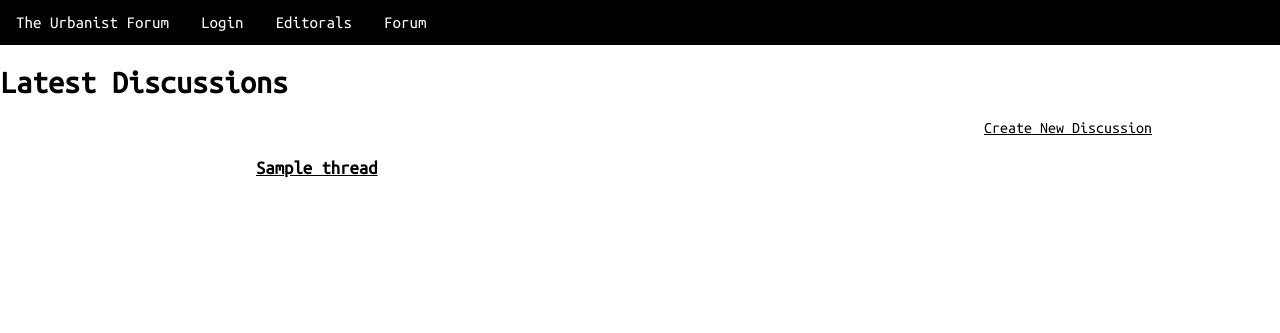
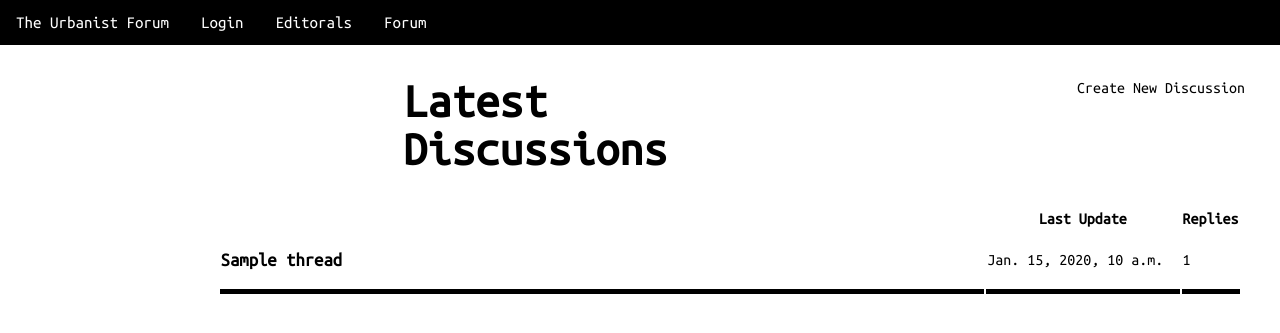
Before and after one commit to mforte215/TheUrbanDiscussion, a Django app: page /threads/ in a window 1280 px wide. Shown: the top 333 px of the page. Run offline with Django 4.2, Linux system fonts and the light colour scheme; tables that the repository leaves empty hold one stand-in row (values such as "Sample post"); some libraries are stand-ins or nearby versions.

Commit message:
thread list view updates. add time stamp sorting

```diff
--- a/app/models.py
+++ b/app/models.py
@@ -72,6 +72,25 @@ class Thread(models.Model):
         self.slug = slugify(self.title)
         super(Thread, self).save(*args, **kwargs)
 
+    @property
+    def latest_comment_date(self):
+        latest_comment = self.published_date
+        comments = self.comments.all()
+        if len(comments) > 0:
+            latest_comment = comments[0].created
+        return latest_comment
+
+    @property
+    def num_of_comments(self):
+        number_of_comments = 0
+        comments = self.comments.all()
+        if len(comments) > 0:
+            number_of_comments = len(comments)
+        return number_of_comments
+
+
+
+
 class Comment(models.Model):
     id = models.UUIDField(primary_key=True, default=uuid.uuid4, editable=False)
     thread = models.ForeignKey(Thread,
--- a/app/static/app/css/style.css
+++ b/app/static/app/css/style.css
@@ -7,6 +7,7 @@ body {
 }
 a {
   color: black;
+  text-decoration: none;
 }
 
 a :active {
@@ -72,9 +73,23 @@ border-radius: 10px;
   }
 
 /* desktop Thread List */
-.thread-section {
+.header-title {
   width: 60%;
   margin: auto;
+}
+
+.thread-section {
+  width: 80%;
+  margin: auto auto auto 17%;
+}
+
+.thread-title-column {
+  width: 80%;
+}
+
+.table-rows-thread td {
+  border-bottom: 5px solid black;
+  border-collapse: collapse;
 }
 
 .create-discussion-area {
@@ -85,6 +100,26 @@ border-radius: 10px;
 
 .create-discussion-link {
   float: right;
+}
+
+.header-title-section {
+  width: 100%;
+  display: inline-flex;
+}
+
+.section-header-one {
+  width: 33%;
+}
+
+.section-header-two {
+  width: 33%;
+  font-size: x-large;
+}
+
+.section-header-three {
+  width: 33%;
+  padding: 35px;
+
 }
 
 /* Desktop Detail */
--- a/app/templates/app/thread-list.html
+++ b/app/templates/app/thread-list.html
@@ -1,15 +1,29 @@
 {% extends 'app/base.html' %}
 {% load static %}
 {% block content %}
-<h1>Latest Discussions</h1>
-<div class="create-discussion-area">
-<a class="create-discussion-link" href="{% url 'create-thread' %}">Create New Discussion</a>
+<div class="header-title-section">
+<div class="section-header-one"></div>
+<div class="section-header-two"><h1 class="create-discussion-title">Latest Discussions</h1></div>
+<div class="section-header-three"><a class="create-discussion-link" href="{% url 'create-thread' %}">Create New Discussion</a></div>
 </div>
 <div class="thread-section">
+    <table>
+        <tr>
+          <th></th>
+          <th>Last Update</th>
+          <th>Replies</th>
+        </tr>
 {% for thread in threads %}
-<div class="thread-list-item">
+<tr class="table-rows-thread">
+<td class="thread-title-column">
 <a href="{% url 'thread_detail' thread.id %}" ><h3>{{thread.title}}</h3></a>
-</div>
+</td>
+<td class="thread-title-column">
+    {{thread.latest_comment_date}}
+</td>
+<td>{{thread.num_of_comments}}</td>
+</tr>
 {% endfor %}
+
 </div>
 {% endblock %}
--- a/app/views.py
+++ b/app/views.py
@@ -7,6 +7,7 @@ from django.http import HttpResponse, HttpResponseRedirect
 from django.contrib.auth.forms import UserCreationForm
 from .models import Article, Thread, Comment
 from django.contrib.auth import authenticate, login
+from django.db.models import Max
 
 def IndexView(request):
     article_list = get_list_or_404(Article)
@@ -14,7 +15,8 @@ def IndexView(request):
 
 def threadListView(request):
     thread_list = get_list_or_404(Thread)
-    return render(request, 'app/thread-list.html', {'threads': thread_list})
+    sorted_thread_list = sorted(thread_list, key=lambda t: t.latest_comment_date, reverse=True)
+    return render(request, 'app/thread-list.html', {'threads': sorted_thread_list})
 
 def LoginView(request):
     if request.method == 'GET':
@@ -71,7 +73,7 @@ def CreateThreadView(request):
             if request.user.is_authenticated:
                 return render(request, 'app/create-thread.html', context)
             else:
-                return render(request, 'registration/login.html', context)
+                return HttpResponseRedirect(reverse_lazy('login'))
         elif request.method == 'POST':
             if request.user.is_authenticated:
                 context = {}
@@ -82,4 +84,4 @@ def CreateThreadView(request):
                 thread.save()
                 return HttpResponseRedirect(reverse_lazy('thread_list'))
             else:
-                return render(request, 'registration/login.html', context)
+                return HttpResponseRedirect(reverse_lazy('login'))
```
Also changed, not shown: app/admin.py (+9 -1 lines).
